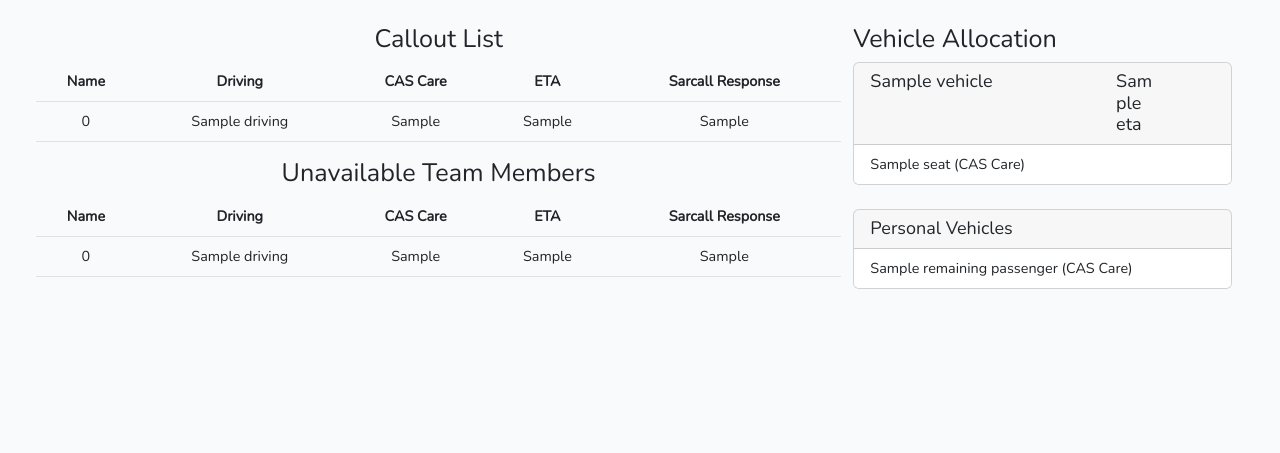
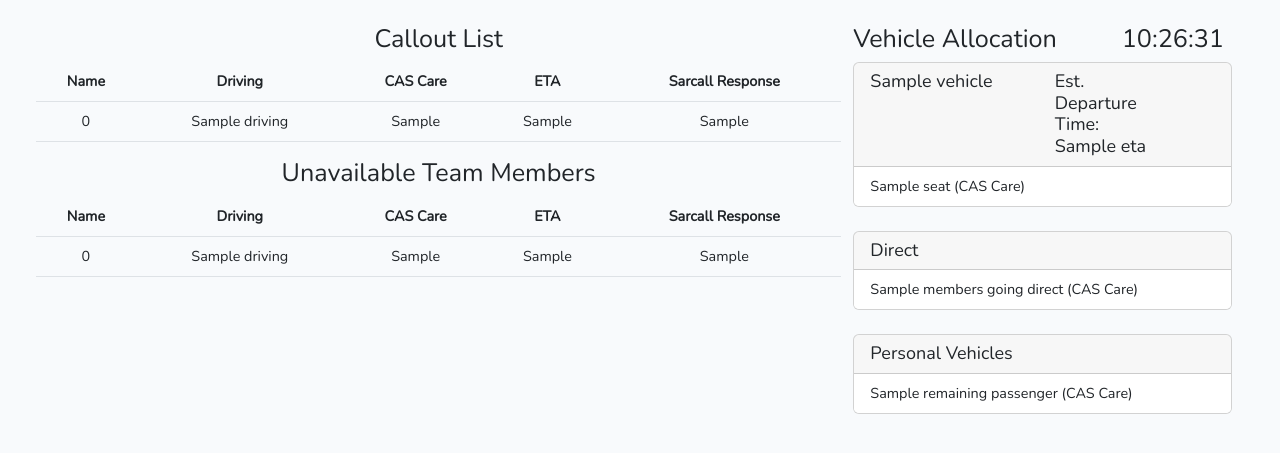
Before and after one commit to BradnDodd/PenrithMRT, a Laravel app: template src/resources/views/vehicles/allocation.blade.php in a window 1280 px wide. Shown: the top 453 px of the page. Run offline with Laravel 9, Linux system fonts and the light colour scheme; the template is opened without the code that fills it: most values are stand-ins (such as "Sample title", 1, 10 or a date in 2020); style sheets or scripts are compiled from the project's sources.

Commit message:
Bug fixes for vehicle ETA

```diff
--- a/src/resources/views/vehicles/allocation.blade.php
+++ b/src/resources/views/vehicles/allocation.blade.php
@@ -76,15 +76,20 @@
                 </div>
             </div>
             <div class="col-4">
-                <h3>Vehicle Allocation</h3>
+                <h3>
+                    <div class="row">
+                        <div class="col-8">Vehicle Allocation</div>
+                        <div class="col-2">{{ \Carbon\Carbon::now()->toTimeString() }}</div>
+                    </div>
+                </h3>
                 <div class="row row-cols-1 row-cols-md-1 g-4">
                     @foreach ($vehicles as $vehicle)
                     <div class="col">
                         <div class="card">
                             <h5 class="card-header">
                                 <div class="row">
-                                    <div class="col-8">{{ $vehicle['name'] }}</div>
-                                    <div class="col-2">{{ $vehicle['eta'] }}</div>
+                                    <div class="col-6">{{ $vehicle['name'] }}</div>
+                                    <div class="col-4">Est. Departure Time: {{ $vehicle['eta'] }}</div>
                                 </div>
                             </h5>
                             <ul class="list-group list-group-flush">
@@ -109,6 +114,24 @@
                     @endforeach
                     <div class="col">
                         <div class="card">
+                            <h5 class="card-header">Direct</h5>
+                            <ul class="list-group list-group-flush">
+                                @foreach ($membersGoingDirect as $direct)
+                                    <li class="list-group-item">
+                                        {{ $direct['Full Name'] }}
+                                        @if ($direct['Full Name'] == $vehicle['driver']['Full Name'])
+                                            (Driver)
+                                        @endif
+                                        @if (!empty($direct['CAS- Care']))
+                                            (CAS Care)
+                                        @endif
+                                    </li>
+                                @endforeach
+                            </ul>
+                        </div>
+                    </div>
+                    <div class="col">
+                        <div class="card">
                             <h5 class="card-header">Personal Vehicles</h5>
                             <ul class="list-group list-group-flush">
                                 @foreach ($remainingPassengers as $remainingPassenger)
```
Also changed, not shown: src/app/Http/Controllers/VehicleAllocationController.php (+30 -9 lines).
